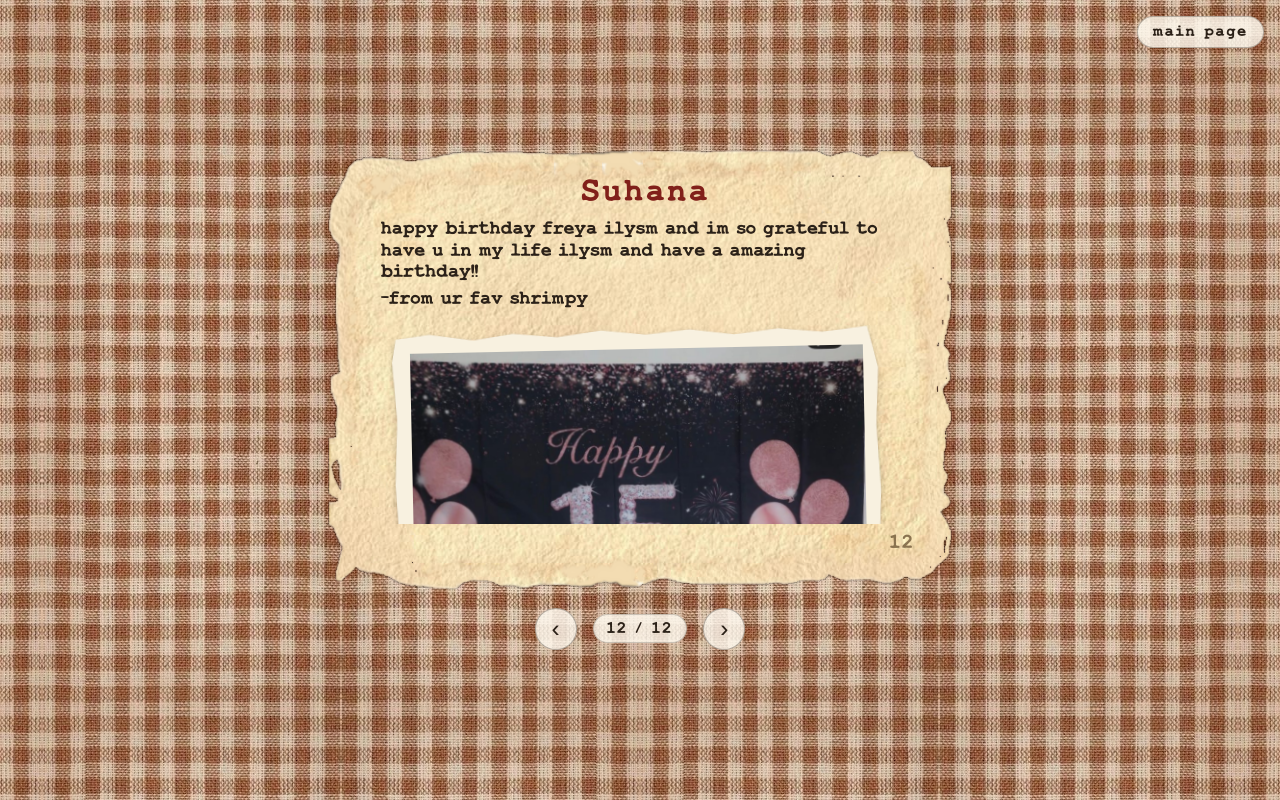
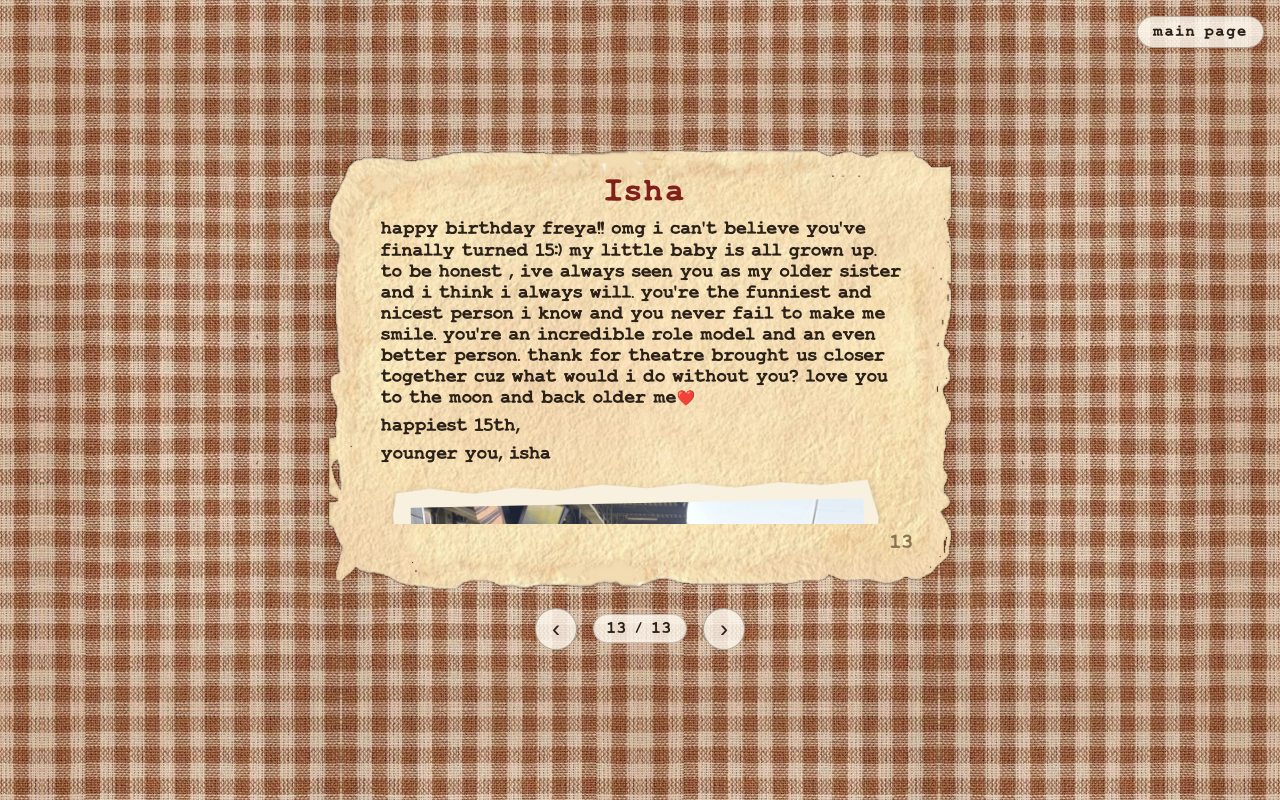
Before and after one commit to NotPaavan/Happy-Birthday-Freya, a plain HTML site: page notes.html in a window 1280 px wide. Both pictures are taken after a click on the button "Previous page". Drawn offline with Linux system fonts and the light colour scheme.

Commit message:
Add Isha's note as page thirteen
The long letter from the younger sister gets its own page and the
stadium photo, taking the notes to 13.

🤖 Generated with Codebuff
Co-Authored-By: Codebuff <noreply@codebuff.com>

```diff
--- a/notes.html
+++ b/notes.html
@@ -3,7 +3,7 @@
 <head>
   <meta charset="utf-8">
   <meta name="viewport" content="width=device-width, initial-scale=1">
-  <title>Notes — 1 of 12</title>
+  <title>Notes — 1 of 13</title>
   <link rel="stylesheet" href="notes.css?v=15">
 </head>
 <body>
@@ -160,18 +160,30 @@
         </div>
       </article>
 
+      <article class="note" data-page="13">
+        <h1 class="note-title">Isha</h1>
+        <div class="note-body">
+          <p>HAPPY BIRTHDAY FREYA!! omg i can't believe you've finally turned 15:) my little baby is all grown up. to be honest , ive always seen you as my older sister and i think i always will. you're the funniest and nicest person i know and you never fail to make me smile. you're an incredible role model and an even better person. thank for theatre brought us closer together cuz what would i do without you? love you to the moon and back older me❤️</p>
+          <p>happiest 15th,</p>
+          <p>younger you, isha</p>
+          <figure class="note-photo">
+            <span class="cut"><img src="assets/people/isha.jpg" alt="Isha and Freya hanging upside down over a barrier at a baseball stadium, flashing peace signs"></span>
+          </figure>
+        </div>
+      </article>
+
       <span class="folio" aria-hidden="true">1</span>
     </div>
 
     <nav class="pager" aria-label="Page navigation">
       <button class="arrow" data-step="-1" aria-label="Previous page">&#8249;</button>
-      <span class="count" aria-live="polite">1 / 12</span>
+      <span class="count" aria-live="polite">1 / 13</span>
       <button class="arrow" data-step="1" aria-label="Next page">&#8250;</button>
     </nav>
   </main>
 
   <script>
-    var total = 12;
+    var total = 13;
     var page = 1;
     var folio = document.querySelector('.folio');
     var count = document.querySelector('.count');
```
Also changed, not shown: assets/people/isha.jpg (added).
